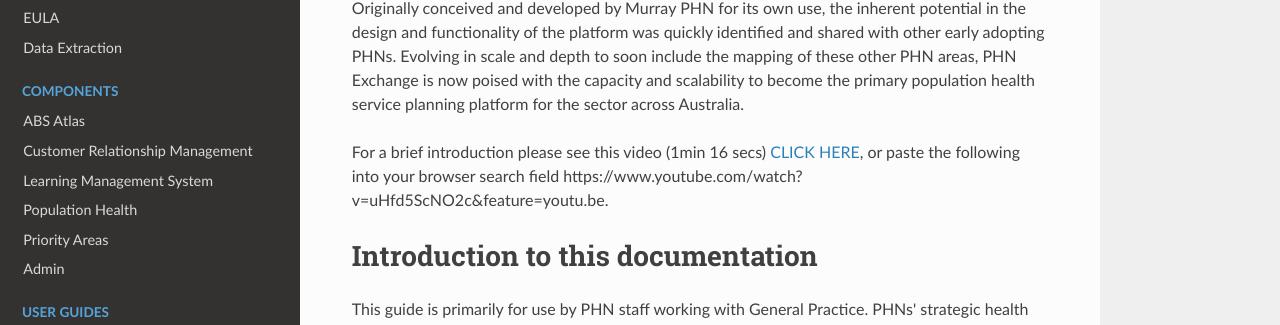
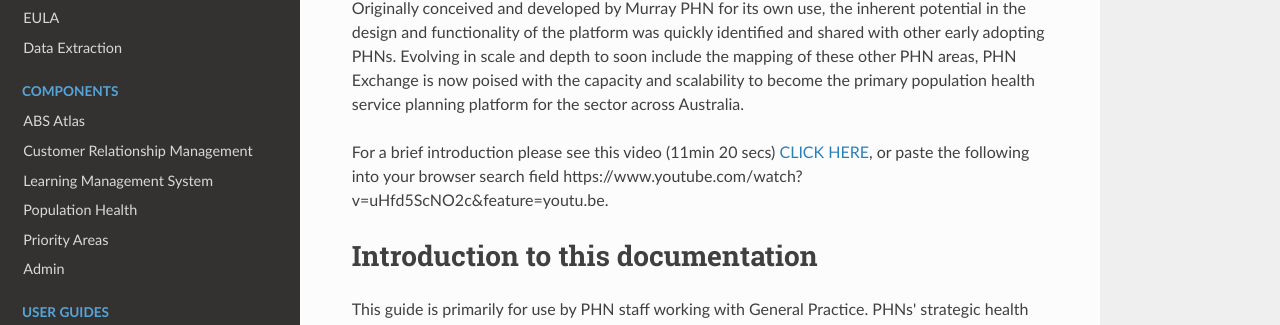
Before and after one commit to MurrayPHN/phn-exchange-docs, an MkDocs documentation site: the page built from docs/general/overview.md, in a window 1280 px wide and 1238 px high. Shown: the part 547-872 px from the top of the window. Built offline with MkDocs 1.6.1, drawn with Linux system fonts in a browser that asks for light colours; nearby versions of some CDN libraries.

Commit message:
Update overview.md

```diff
--- a/docs/general/overview.md
+++ b/docs/general/overview.md
@@ -12,7 +12,7 @@ Most importantly, common dialogue is initiated for shared understandings and str
 
 Originally conceived and developed by Murray PHN for its own use, the inherent potential in the design and functionality of the platform was quickly identified and shared with other early adopting PHNs. Evolving in scale and depth to soon include the mapping of these other PHN areas, PHN Exchange is now poised with the capacity and scalability to become the primary population health service planning platform for the sector across Australia.
 
-For a brief introduction please see this video (1min 16 secs) [CLICK HERE](https://www.youtube.com/watch?v=uHfd5ScNO2c&feature=youtu.be), or paste the following into your browser search field https://www.youtube.com/watch?v=uHfd5ScNO2c&feature=youtu.be.
+For a brief introduction please see this video (11min 20 secs) [CLICK HERE](https://www.youtube.com/watch?v=uHfd5ScNO2c&feature=youtu.be), or paste the following into your browser search field https://www.youtube.com/watch?v=uHfd5ScNO2c&feature=youtu.be.
 
 # Introduction to this documentation
 
```
